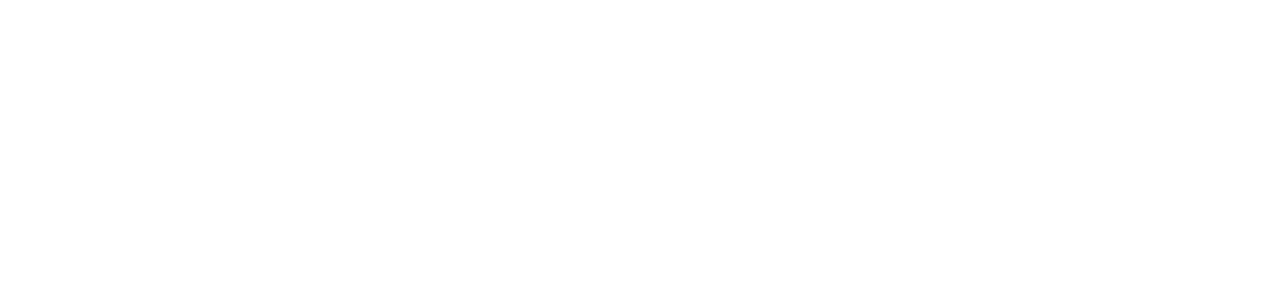
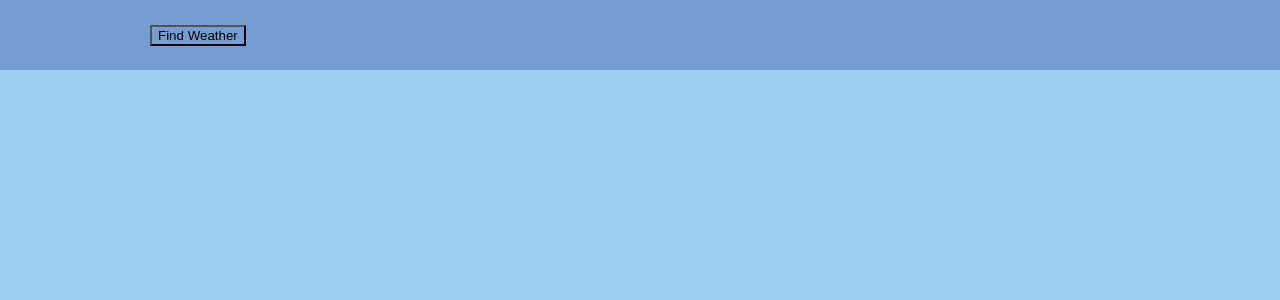
Before and after one commit to CodeYourFuture/cyf-weather, a React (Create React App) app: page / in a window 1280 px wide. Shown: the top 300 px of the page. Built offline with nearby package versions, Linux system fonts and the light colour scheme.

Commit message:
the basic colors

```diff
--- a/src/App.css
+++ b/src/App.css
@@ -4,17 +4,9 @@
   transition: background-color 1s ease-in;
 }
 
-.app__header {
-  height: 100px;
-  background-color: greyblue;
-  padding: 20px;
-  color: white;
-  text-align: center;
-  font-family: Arial, Helvetica, sans-serif;
-  font-size: 2em;
-  font-weight: bold;
-}
-.app__main {
+.app_header,
+.app_main {
+
   width: 100%;
   display: flex;
   flex-direction: column;
@@ -29,5 +21,26 @@
 /*  Search bar */
 
 
+.app-header {
+  background-color: #759DD2;
+  height: 70px;
+  padding: 10px 150px;
+  color: white;
+  text-align: left;
+  font-family: Raleway;
+  font-size: 2em;
+
+}
+
+.btn {
+  background-color: #759DD2;
+
+}
 
 /* Current weather */
+
+
+.app_main {
+   background-color: #9CCDF2;
+   height: 100%;
+}
--- a/src/App.js
+++ b/src/App.js
@@ -1,4 +1,5 @@
 import React, { Component } from 'react';
+
 import './App.css';
 import './grid.css';
 
@@ -13,9 +14,11 @@
   render () {
     return (
       <div className="app">
-        <header className="app__header" />
+        <header className="app-header">
+          <button className="btn">Find Weather</button>
+        </header>
 
-        <main className="app__main">
+        <main className="app_main">
         </main>
       </div>
     );
```
Also changed, not shown: src/Header.Js (deleted, +0 -13 lines).
